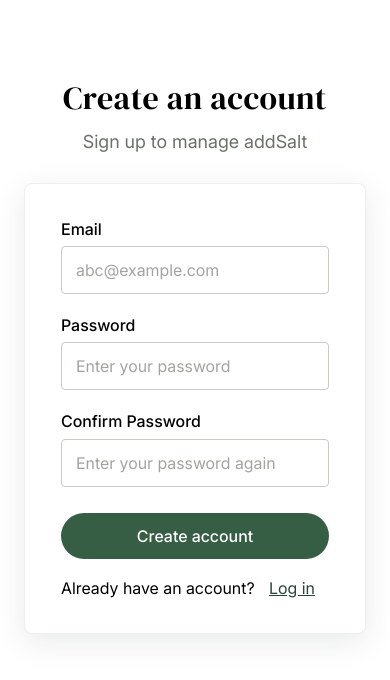
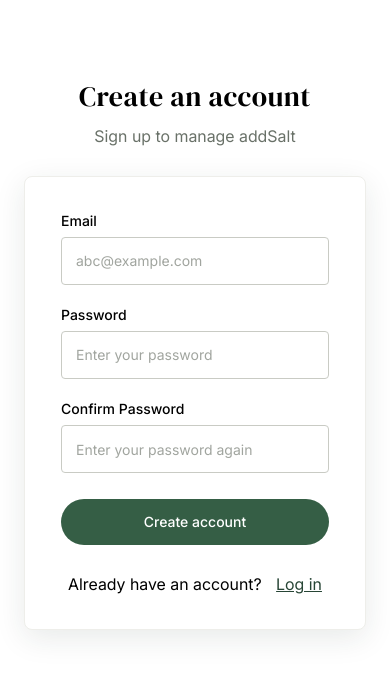
Before and after one commit to mw323/uxid241-mw3493, a PHP site: page /register.php in a window 390 px wide. Shown: the part 94-774 px from the top of the page. Run offline with PHP 8.4, Linux system fonts and the light colour scheme.

Commit message:
Add mobile navigation and responsive styles

```diff
--- a/style.css
+++ b/style.css
@@ -824,6 +833,7 @@ body{
 .register-text{
    font-family: var(--font-secondary);
    margin: 20px 0 0;
+   text-align: center;
 }
 
 .register-text a{
@@ -1487,6 +1527,29 @@ body{
         flex-shrink: 0;
     }
 
+    .login-main h1{
+        font-size: 28px;
+    }
+
+    .login-subtitle{
+        font-size: 16px;
+    }
+
+    .form-group label{
+        font-size: 14px;
+    }
+
+    .form-group input{
+        font-size: 14px;
+    }
+
+    .login-button{
+        font-size: 14px;
+    }
+
+    .register-text{
+        margin-top: 30px;
+    }
     .recipe-hero{
         padding: 45px 20px;
         gap: 30px;
```
Also changed, not shown: other parts of style.css (+44 -5 lines).
